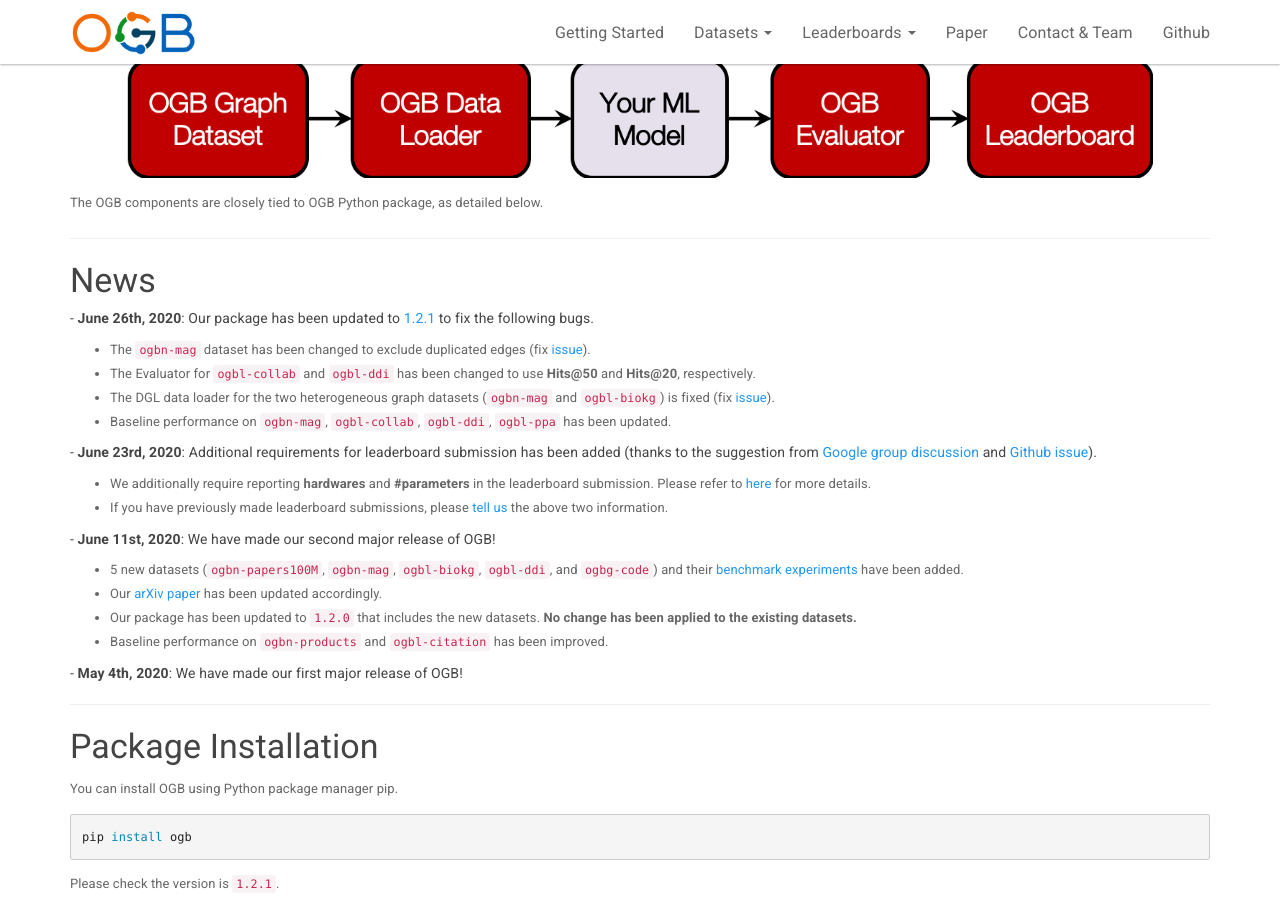
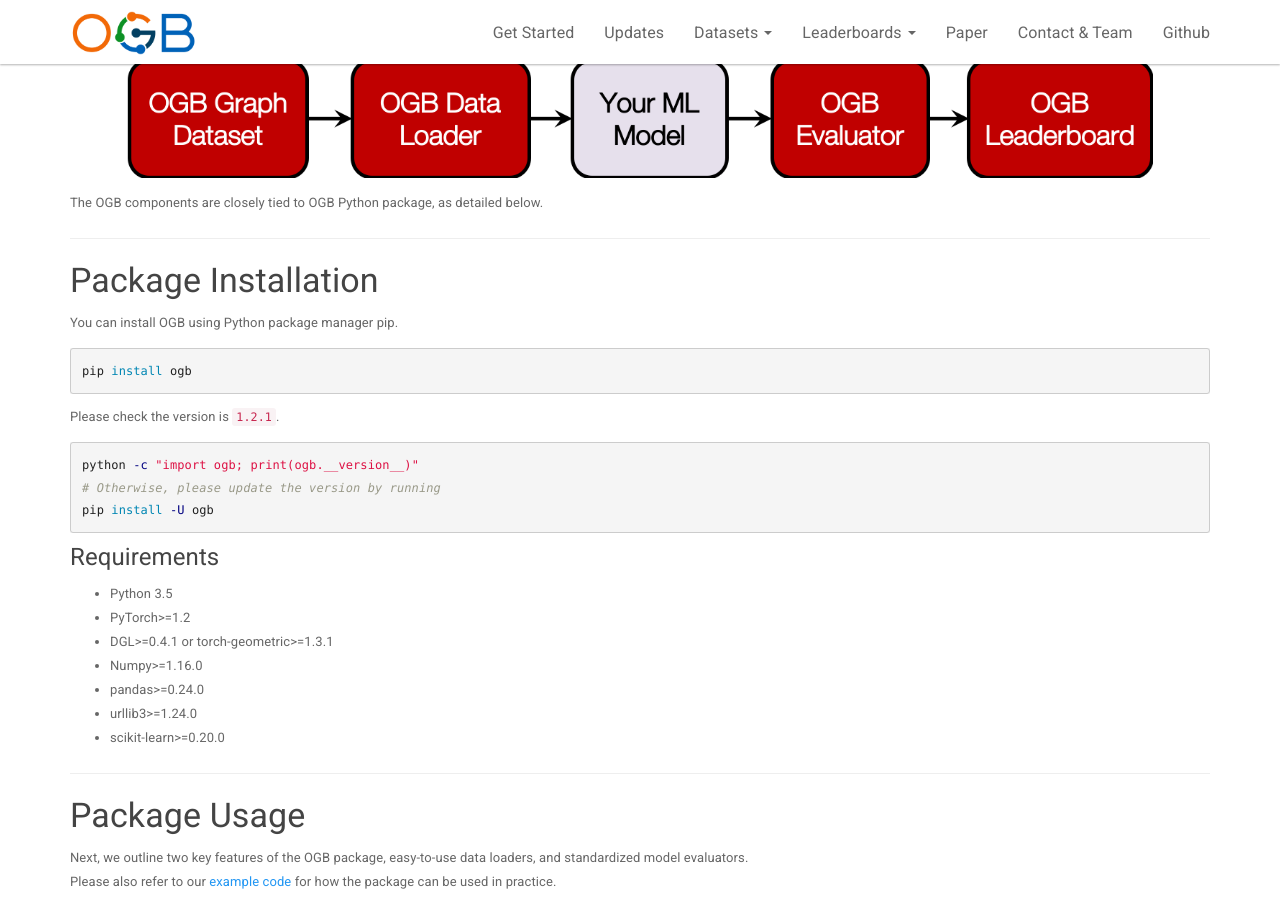
Before and after one commit to snap-stanford/ogb-web, a Jekyll site: the page built from _docs/index.md, in a window 1280 px wide and 900 px high, scrolled down 271 px. Built offline with Jekyll 4.4.1, drawn with Linux system fonts in a browser that asks for light colours.

Commit message:
add update

```diff
--- a/_docs/index.md
+++ b/_docs/index.md
@@ -16,31 +16,6 @@ Additionally, OGB has standardized evaluators and leaderboards to keep track of
 The OGB components are closely tied to OGB Python package, as detailed below.
 
 -------
-
-### News
-
-###### - **June 26th, 2020**: Our package has been updated to [1.2.1](https://github.com/snap-stanford/ogb/releases/tag/1.2.1) to fix the following bugs.
-- The [`ogbn-mag`](../nodeprop/#ogbn-mag) dataset has been changed to exclude duplicated edges (fix [issue](https://github.com/snap-stanford/ogb/issues/40)).
-- The Evaluator for [`ogbl-collab`](../linkprop/#ogbl-collab) and [`ogbl-ddi`](../linkprop/#ogbl-ddi) has been changed to use **Hits@50** and **Hits@20**, respectively.
-- The DGL data loader for the two heterogeneous graph datasets ([`ogbn-mag`](../nodeprop/#ogbn-mag) and [`ogbl-biokg`](../linkprop/#ogbl-biokg)) is fixed (fix [issue](https://github.com/snap-stanford/ogb/issues/36)).
-- Baseline performance on [`ogbn-mag`](../leader_nodeprop/#ogbn-mag), [`ogbl-collab`](../leader_linkprop/#ogbl-collab), [`ogbl-ddi`](../leader_linkprop/#ogbl-ddi), [`ogbl-ppa`](../leader_linkprop/#ogbl-ppa) has been updated.
-
-###### - **June 23rd, 2020**: Additional requirements for leaderboard submission has been added (thanks to the suggestion from [Google group discussion](https://groups.google.com/forum/#!topic/open-graph-benchmark/duLzqer4mUE) and [Github issue](https://github.com/snap-stanford/ogb/issues/39)).
-- We additionally require reporting **hardwares** and **#parameters** in the leaderboard submission. Please refer to [here](../leader_overview) for more details.
-- If you have previously made leaderboard submissions, please [tell us](mailto:ogb@cs.stanford.edu) the above two information.
-
-###### - **June 11st, 2020**: We have made our second major release of OGB!
-- 5 new datasets ([`ogbn-papers100M`](../nodeprop/#ogbn-papers100M), [`ogbn-mag`](../nodeprop/#ogbn-mag), [`ogbl-biokg`](../linkprop/#ogbl-biokg), [`ogbl-ddi`](../linkprop/#ogbl-ddi), and [`ogbg-code`](../graphprop/#ogbg-code)) and their [benchmark experiments](https://github.com/snap-stanford/ogb/tree/master/examples) have been added.
-- Our [arXiv paper](https://arxiv.org/abs/2005.00687) has been updated accordingly.
-- Our package has been updated to [`1.2.0`](https://github.com/snap-stanford/ogb/releases/tag/1.2.0) that includes the new datasets. **No change has been applied to the existing datasets.**
-- Baseline performance on [`ogbn-products`](../leader_nodeprop/#ogbn-products) and [`ogbl-citation`](../leader_linkprop/#ogbl-citation) has been improved.
-
-###### - **May 4th, 2020**: We have made our first major release of OGB!
-<!-- ###### - **May 4th, 2020**: The package version has been updated to [`1.1.1`](https://github.com/snap-stanford/ogb/releases/tag/1.1.1).
-###### - **May 4th, 2020**: Our paper is available on [arXiv](https://arxiv.org/abs/2005.00687).
-###### - **May 1th, 2020**: The package version has been updated to [`1.1.0`](https://github.com/snap-stanford/ogb/releases/tag/1.1.0).  -->
-
------
 
 ### Package Installation
 
--- a/_includes/topnav.html
+++ b/_includes/topnav.html
@@ -14,8 +14,8 @@
         <div id="navbar" class="collapse navbar-collapse">
             <div class="navbar-right">
                 <ul class="nav navbar-nav">
-                <li {% if page.sectionid=='Getting Started' %} class="active" {% endif %}><a href="{{ "/docs/home/" | relative_url }}">Getting Started</a></li>
-                <!-- <li {% if page.sectionid=='Datasets' %} class="active" {% endif %}><a href="{{ "/docs/dataset_overview/" | relative_url }}">Datasets</a></li> -->
+                <li {% if page.sectionid=='Get Started' %} class="active" {% endif %}><a href="{{ "/docs/home/" | relative_url }}">Get Started</a></li>
+                <li {% if page.sectionid=='Updates' %} class="active" {% endif %}><a href="{{ "/docs/home/update" | relative_url }}">Updates</a></li>
                 <li {% if page.sectionid=='Datasets' %} class="dropdown" {% endif %}><a class="dropdown-toggle" data-toggle="dropdown" href="#">
                     Datasets <span class="caret"></span>
                 </a>
--- a/index.html
+++ b/index.html
@@ -6,7 +6,7 @@ layout: default
     <div class="container">
         <h1>Open Graph Benchmark</h1>
         <p><strong>Benchmark datasets, data loaders and evaluators for graph machine learning<strong></p>
-        <p><a class="btn btn-primary btn-lg" href="{{ "/docs/home/" | relative_url }}" role="button">Getting Started</a></p>
+        <p><a class="btn btn-primary btn-lg" href="{{ "/docs/home/" | relative_url }}" role="button">Get Started</a> <a class="btn btn-warning btn-lg" href="{{ "/docs/home/update" | relative_url }}" role="button">View Updates</a></p>
     </div>
 </div>
 
```
